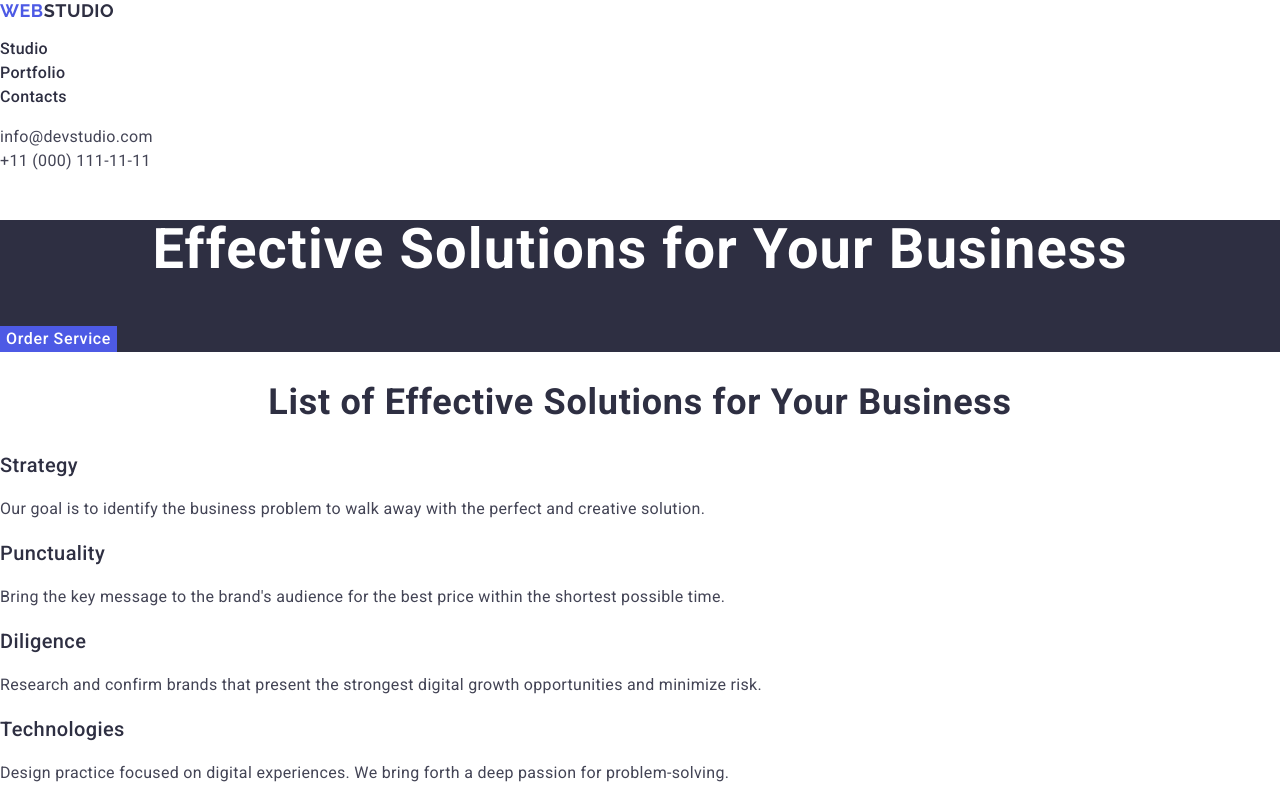
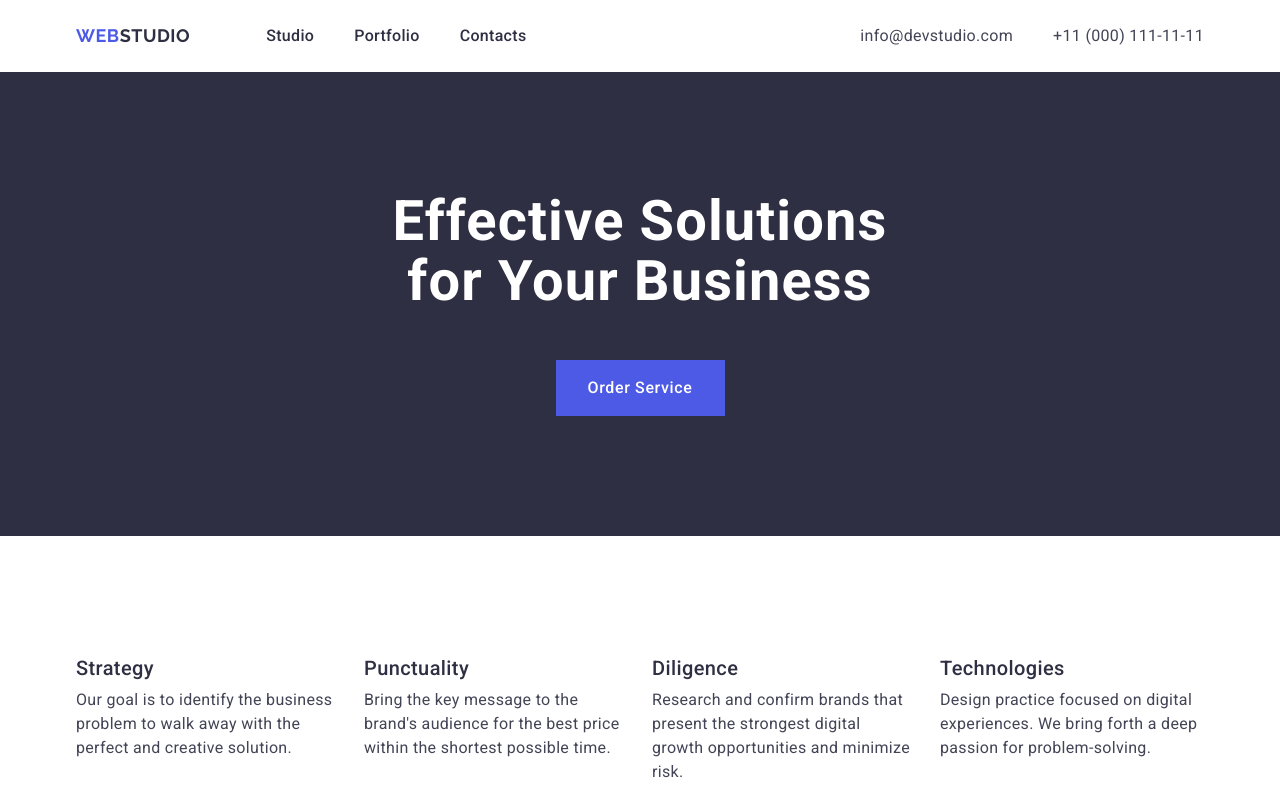
Before and after one commit to Dmytro4567/goit-markup-hw-03, a plain HTML site: page index.html in a window 1280 px wide. Shown: the top 800 px of the page. Drawn offline with nearby package versions, Linux system fonts and the light colour scheme.

Commit message:
add geometry styles

```diff
--- a/css/styles.css
+++ b/css/styles.css
@@ -3,6 +3,19 @@ body {
     color: #434455;
     /*color: #2E2F42;*/
     background-color: white;
+}
+
+.visually-hidden {
+    position: absolute;
+    width: 1px;
+    height: 1px;
+    margin: -1px;
+    border: 0;
+    padding: 0;
+    white-space: nowrap;
+    clip-path: inset(100%);
+    clip: rect(0 0 0 0);
+    overflow: hidden;
 }
 
 a {
@@ -12,10 +25,56 @@ a {
     outline: none;
 }
 
+h1, h2, h3, h4, h5, h6, p {
+    margin: 0;
+}
+
 ul, ol {
     list-style-type: none;
-    padding-left: 0;
-    margin-left: 0;
+    padding: 0;
+    margin: 0;
+}
+
+image {
+    display: block;
+}
+
+.section {
+    padding-top: 120px;
+    padding-bottom: 120px;
+}
+
+.container {
+    max-width: 1158px;
+    margin: auto;
+    padding-left: 15px;
+    padding-right: 15px;
+}
+
+.header .container {
+    display: flex;
+    flex-direction: row;
+    justify-content: space-between;
+    padding-top: 24px;
+    padding-bottom: 24px;
+}
+
+.navigation {
+    display: flex;
+    flex-direction: row;
+    align-items: center;
+
+
+}
+
+.contacts-list {
+    display: flex;
+    flex-direction: row;
+}
+
+.navigation-list {
+    display: flex;
+    flex-direction: row;
 }
 
 .logo {
@@ -26,6 +85,7 @@ ul, ol {
     letter-spacing: 0.03em;
     text-transform: uppercase;
     color: #4d5ae5;
+    margin-right: 76px;
 }
 
 .logo-studio {
@@ -37,6 +97,7 @@ ul, ol {
     line-height: 1.5;
     color: #2E2F42;
     letter-spacing: 0.02em;
+    margin-right: 40px;
 }
 
 .contacts {
@@ -46,6 +107,7 @@ ul, ol {
 .contacts-item {
     line-height: 1.5;
     letter-spacing: 0.02em;
+    margin-left: 40px;
 }
 
 .navigation-item:hover, .navigation-item:focus, .contacts-item:hover, .contacts-item:focus {
@@ -55,6 +117,15 @@ ul, ol {
 .hero {
     background-color: #2E2F42;
     color: white;
+}
+
+.hero .container {
+    height: 100%;
+    display: flex;
+    flex-direction: column;
+    align-items: center;
+    max-width: 540px;
+
 }
 
 .hero-header {
@@ -74,18 +145,27 @@ ul, ol {
     font-weight: 500;
     line-height: 1.5;
     letter-spacing: 0.04em;
+    width: 169px;
+    height: 56px;
+    margin-top: 48px;
 }
 
 .hero-button:hover, .hero-button:focus {
     background: #404BBF;
 }
 
-.solutions-header {
-    color: #2E2F42;
-    font-size: 36px;
-    font-weight: 700;
-    text-align: center;
-    letter-spacing: 0.02em;
+
+.solutions-list {
+    display: flex;
+    gap: 24px;
+}
+
+.solutions-list-item {
+    width: calc((100% - 72px) / 4);
+}
+
+.solutions-list-item:last-child {
+    margin-right: 0;
 }
 
 .solutions-list-item-header {
@@ -99,11 +179,13 @@ ul, ol {
 .solutions-list-item-text {
     line-height: 1.5;
     letter-spacing: 0.02em;
+    margin-top: 8px;
 }
 
 .team {
     background-color: #F4F4FD;
 }
+
 
 .team-header {
     color: #2E2F42;
@@ -113,10 +195,18 @@ ul, ol {
     text-align: center;
     letter-spacing: 0.02em;
     text-transform: capitalize;
+    margin-bottom: 72px;
+}
+
+.team-list {
+    display: flex;
+    gap: 24px;
 }
 
 .team-list-item {
     background-color: white;
+    width: calc((100% - 72px) / 4);
+    padding-bottom: 32px;
 }
 
 .team-list-item-header {
@@ -126,12 +216,14 @@ ul, ol {
     line-height: 1.2;
     text-align: center;
     letter-spacing: 0.02em;
+    margin-top: 32px;
 }
 
 .team-list-item-text {
     line-height: 1.5;
     text-align: center;
     letter-spacing: 0.02em;
+    margin-top: 3px;
 }
 
 .portfolio-header {
@@ -142,6 +234,13 @@ ul, ol {
     text-align: center;
     letter-spacing: 0.02em;
     text-transform: capitalize;
+    margin-bottom: 72px;
+}
+
+.portfolio-list {
+    display: flex;
+    flex-wrap: wrap;
+    gap: 24px;
 }
 
 .portfolio-list-item-header {
@@ -150,16 +249,23 @@ ul, ol {
     font-weight: 500;
     line-height: 1.2;
     letter-spacing: 0.02em;
+    margin-top: 32px;
+    margin-left: 16px;
+    margin-bottom: 8px;
 }
 
 .portfolio-list-item-text {
     line-height: 1.5;
     letter-spacing: 0.02em;
+    margin-left: 16px;
+    margin-bottom: 32px;
 }
 
 .footer {
     color: white;
     background-color: #2E2F42;
+    padding-top: 100px;
+    padding-bottom: 100px;
 }
 
 .logo-footer {
@@ -180,4 +286,6 @@ ul, ol {
     line-height: 1.5;
     color: #F4F4FD;
     letter-spacing: 0.02em;
+    width: 264px;
+    margin-top: 16px;
 }
--- a/index.html
+++ b/index.html
@@ -14,9 +14,10 @@
 </head>
 <body>
 <header class="header">
+    <div class="container">
         <nav class="navigation">
             <a href="./index.html" class="logo">Web<span class="logo-studio">Studio</span></a>
-        <ul>
+            <ul class="navigation-list">
                 <li>
                     <a class="navigation-item" href="./index.html">Studio</a>
                 </li>
@@ -30,7 +31,7 @@
         </nav>
 
         <address class="contacts">
-        <ul>
+            <ul class="contacts-list">
                 <li>
                     <a class="contacts-item" href="mailto:info@devstudio.com">info@devstudio.com</a>
                 </li>
@@ -39,15 +40,19 @@
                 </li>
             </ul>
         </address>
+    </div>
 </header>
 <main>
-    <section class="hero">
+    <section class="hero section">
+        <div class="container">
             <h1 class="hero-header">Effective Solutions for Your Business</h1>
             <button class="hero-button" type="button">Order Service</button>
+        </div>
     </section>
 
-    <section class="solutions">
-        <h2 class="solutions-header">List of Effective Solutions for Your Business</h2>
+    <section class="solutions section">
+        <div class="container">
+            <h2 class="visually-hidden">List of Effective Solutions for Your Business</h2>
             <ul class="solutions-list">
                 <li class="solutions-list-item">
                     <h3 class="solutions-list-item-header">Strategy</h3>
@@ -78,9 +83,11 @@
                     </p>
                 </li>
             </ul>
+        </div>
     </section>
 
-    <section class="team">
+    <section class="team section">
+        <div class="container">
             <h2 class="team-header">Our Team</h2>
             <ul class="team-list">
                 <li class="team-list-item">
@@ -112,8 +119,10 @@
                     <p class="team-list-item-text">UI Designer</p>
                 </li>
             </ul>
+        </div>
     </section>
-    <section class="portfolio">
+    <section class="portfolio section">
+        <div class="container">
             <h2 class="portfolio-header">Our Portfolio</h2>
             <ul class="portfolio-list">
                 <li class="portfolio-list-item">
@@ -135,7 +144,8 @@
                     <p class="portfolio-list-item-text">Marketing</p>
                 </li>
                 <li class="portfolio-list-item">
-                <img class="portfolio-list-item-img" src="./images/portfolio3.jpg" alt="Meditation App" width="360"/>
+                    <img class="portfolio-list-item-img" src="./images/portfolio3.jpg" alt="Meditation App"
+                         width="360"/>
                     <h3 class="portfolio-list-item-header">Meditation App</h3>
                     <p class="portfolio-list-item-text">App</p>
                 </li>
@@ -156,14 +166,17 @@
                     <p class="portfolio-list-item-text">Marketing</p>
                 </li>
             </ul>
+        </div>
     </section>
 </main>
 <footer class="footer">
+    <div class="container">
         <a href="./index.html" class="logo-footer">Web<span class="logo-footer-studio">Studio</span></a>
         <p class="footer-text">
             Increase the flow of customers and sales for your business with digital
             marketing & growth solutions.
         </p>
+    </div>
 </footer>
 </body>
 </html>
```
Also changed, not shown: 1 other file. Lines whose indentation alone changed are shown as unchanged.
